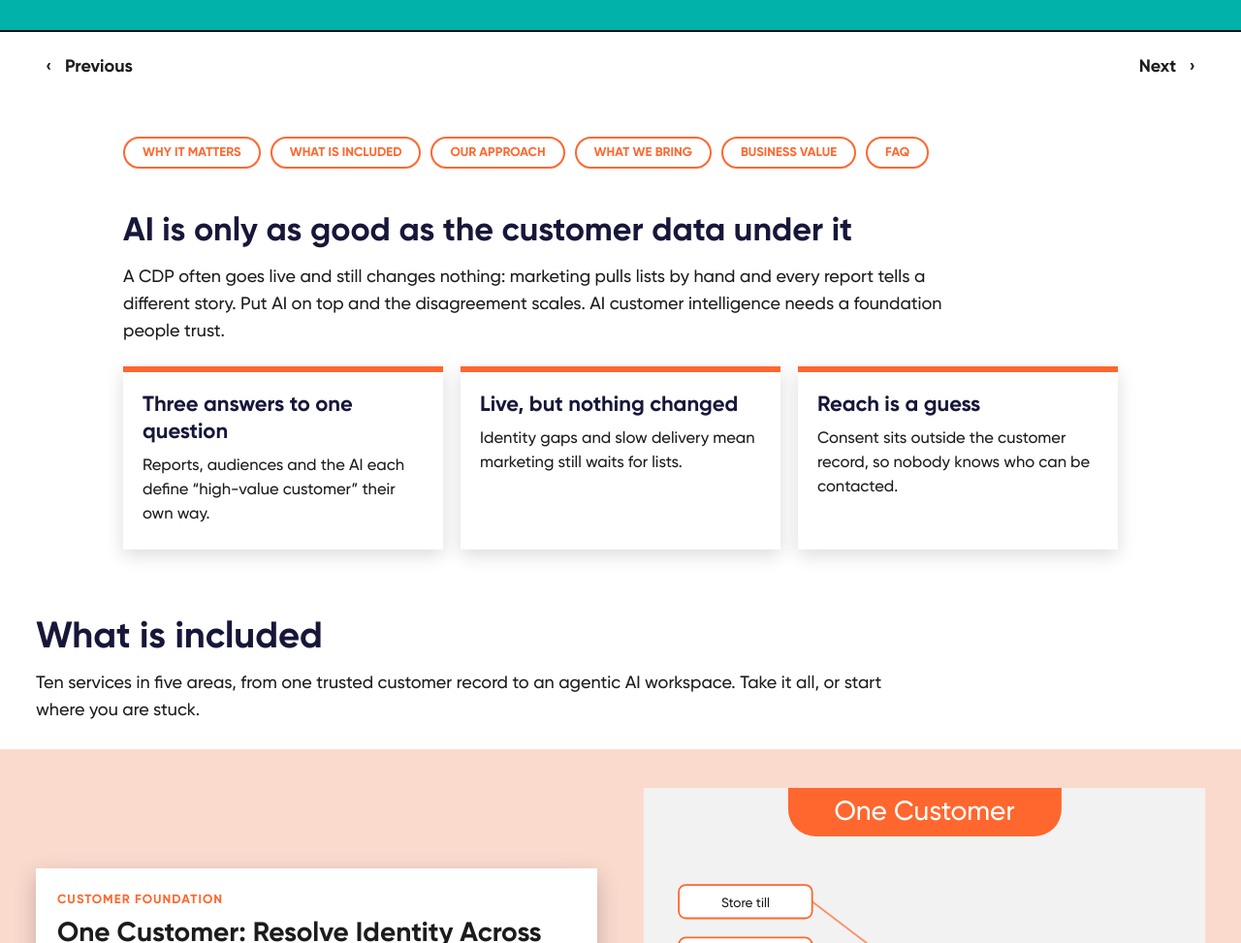
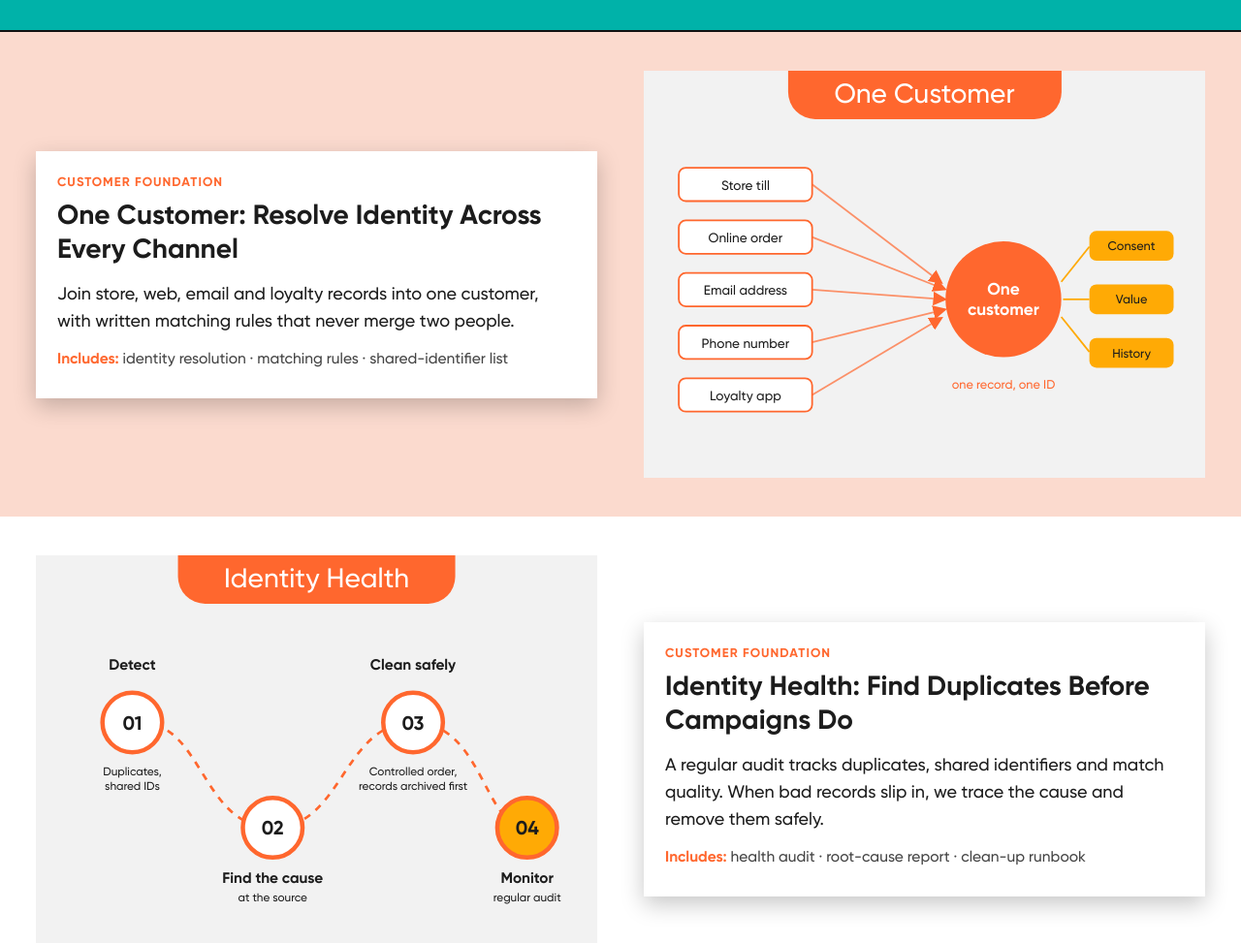
Before and after one commit to Lakshaypahuja21/cdp-page, a plain HTML site: page capabilities-overview-tile.html in a window 1280 px wide. Shown: the part 540-1513 px from the top of the page at 97% size. Drawn offline with Linux system fonts and the light colour scheme.

Commit message:
Start the page directly at Customer foundation
Removed the Previous/Next bar, the quick links, the "Why it matters" section
and the "What is included" heading. The ten service blocks now follow the hero
in sequence. Applied to index.html and capabilities-overview-tile.html.

Co-Authored-By: Claude Sonnet 5.5 <noreply@anthropic.com>

```diff
--- a/capabilities-overview-tile.html
+++ b/capabilities-overview-tile.html
@@ -247,39 +247,6 @@ section.blk>p.intro:empty{margin:6px 0 0}
       <text x="320" y="334" text-anchor="middle" font-family="Gilroy-Bold,Arial,sans-serif" font-size="17" fill="#fff">One customer</text>
     </svg>
   </div>
-</section>
-
-<!-- Previous / next capability, as on the other capability pages (order follows the team's service list) -->
-<nav class="pn" aria-label="Previous and next capability">
-  <a href="https://xponent.ai/product/" title="Previous capability">&lsaquo;&nbsp;&nbsp;&nbsp;Previous</a>
-  <a href="https://xponent.ai/product/" title="Next capability">Next&nbsp;&nbsp;&nbsp;&rsaquo;</a>
-</nav>
-
-<div class="layout">
-
-  <div class="content">
-    <nav class="toc" aria-label="On this page">
-      <a href="#why">Why it matters</a><a href="#what">What is included</a><a href="#approach">Our approach</a><a href="#accelerators">What we bring</a><a href="#value">Business value</a><a href="#faq">FAQ</a>
-    </nav>
-
-    <!-- 1. Why the service is relevant -->
-    <section class="blk" id="why" aria-labelledby="whyh">
-      <h2 id="whyh">AI is only as good as the customer data under it</h2>
-      <p class="intro">A CDP often goes live and still changes nothing: marketing pulls lists by hand and every report tells a different story. Put AI on top and the disagreement scales. AI customer intelligence needs a foundation people trust.</p>
-      <div class="cards c3">
-        <div class="card"><h3>Three answers to one question</h3><p>Reports, audiences and the AI each define &ldquo;high-value customer&rdquo; their own way.</p></div>
-        <div class="card"><h3>Live, but nothing changed</h3><p>Identity gaps and slow delivery mean marketing still waits for lists.</p></div>
-        <div class="card"><h3>Reach is a guess</h3><p>Consent sits outside the customer record, so nobody knows who can be contacted.</p></div>
-      </div>
-    </section>
-
-  </div>
-</div>
-
-
-<section class="whathead" id="what" aria-labelledby="whath">
-  <h2 id="whath">What is included</h2>
-  <p>Ten services in five areas, from one trusted customer record to an agentic AI workspace. Take it all, or start where you are stuck.</p>
 </section>
 
 <section class="band peach" aria-labelledby="s1"><div class="row">
```
Also changed, not shown: index.html (+0 -33 lines).
